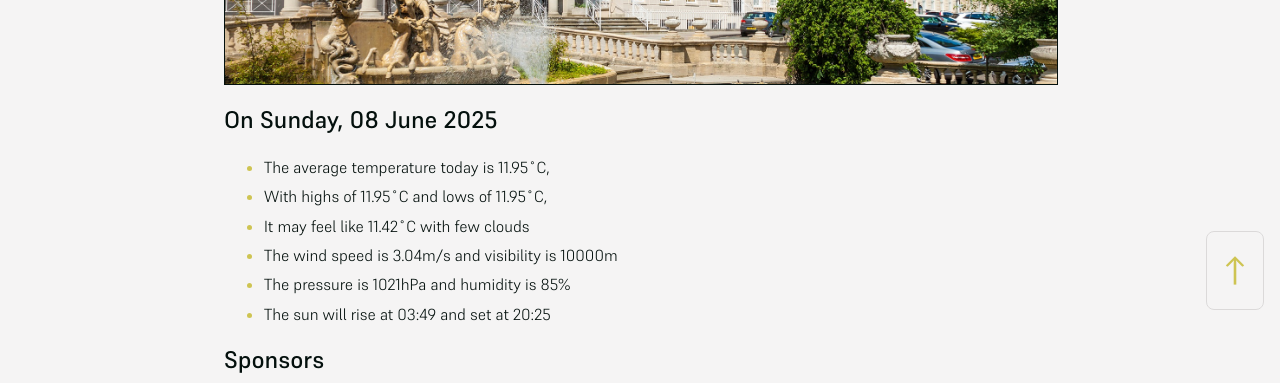
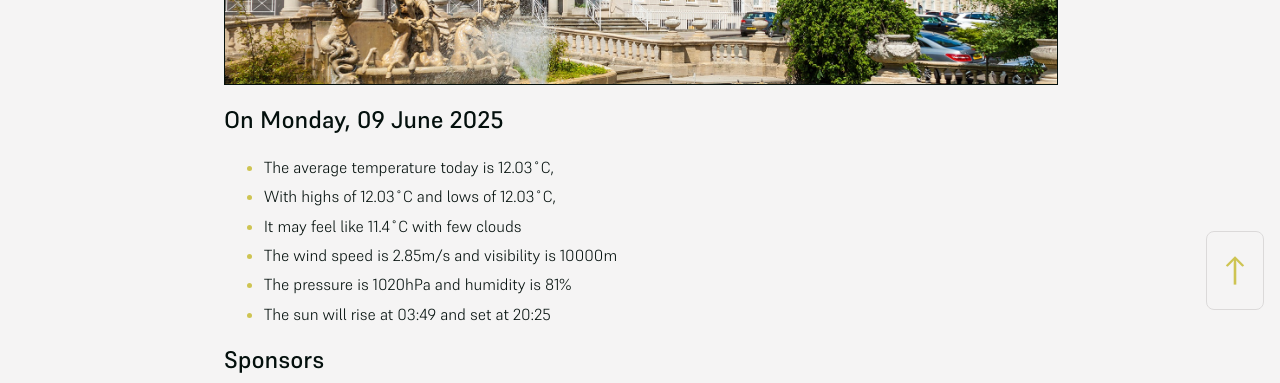
Before and after one commit to mat-0/cheltenham-open-data, a Jekyll site: the page built from index.md, in a window 1280 px wide. Shown: the part 574-957 px from the top of the page. Built offline with Jekyll 4.4.1, drawn with Linux system fonts in a browser that asks for light colours.

Commit message:
Updated 2025-06-09 01:24:44

```diff
--- a/index.md
+++ b/index.md
@@ -8,13 +8,13 @@ seo: Menu
 ![Logo](/images/logo.jpg){:width="832px"}
 
 <!-- weather_marker starts -->
-## On Sunday, 08 June 2025
+## On Monday, 09 June 2025
 
-- The average temperature today is 11.95˚C,
-- With highs of 11.95˚C and lows of 11.95˚C,
-- It may feel like 11.42˚C with few clouds
-- The wind speed is 3.04m/s and visibility is 10000m
-- The pressure is 1021hPa and humidity is 85%
+- The average temperature today is 12.03˚C,
+- With highs of 12.03˚C and lows of 12.03˚C,
+- It may feel like 11.4˚C with few clouds
+- The wind speed is 2.85m/s and visibility is 10000m
+- The pressure is 1020hPa and humidity is 81%
 - The sun will rise at 03:49 and set at 20:25
 
 <!-- weather_marker ends -->
```
Also changed, not shown: _data/flood.json (+4 -4 lines), _pages/news.md (+4 -4 lines), _pages/terrorism.md (+1 -1 lines).
